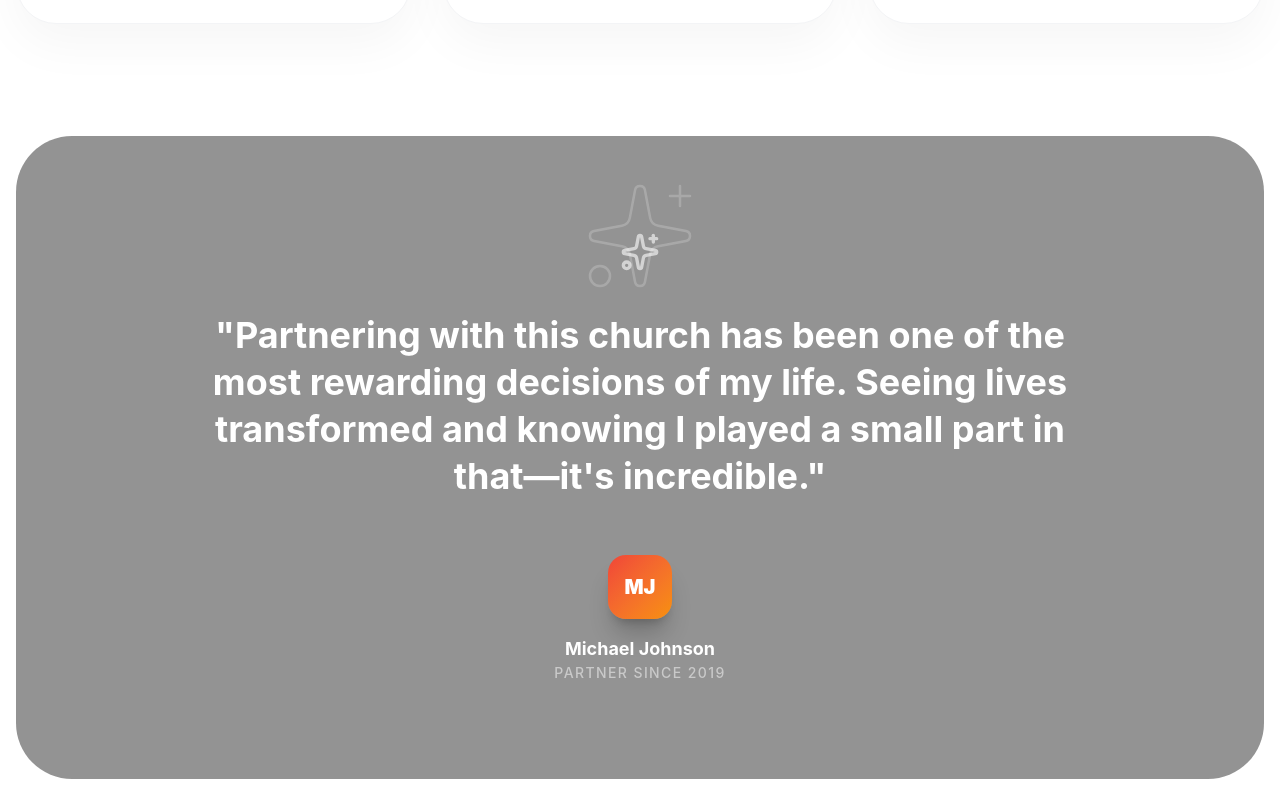
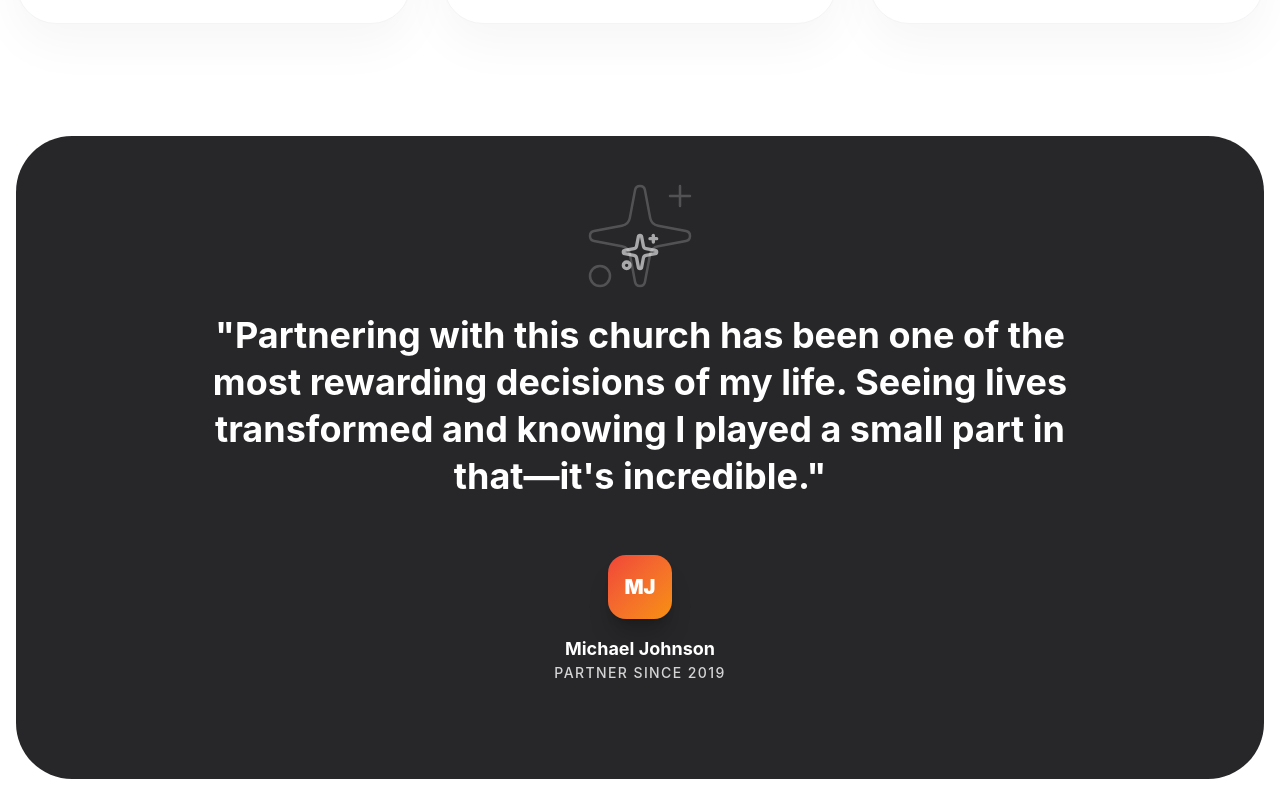
Before and after one commit to okorikokob/teliosis-world-outreach, a Next.js app: page / in a window 1280 px wide. Shown: the part 5140-5940 px from the top of the page. Built offline with nearby package versions, Linux system fonts and the light colour scheme.

Commit message:
feat: update Partner Section

```diff
--- a/app/components/PartnerSection.tsx
+++ b/app/components/PartnerSection.tsx
@@ -1,6 +1,6 @@
+import Link from "next/link";
 import { Heart, DollarSign, Box, Users, ArrowRight, Sparkles } from "lucide-react";
 
-export default function PartnerSection() {
 const cards = [
   {
     title: "Give",
@@ -8,6 +8,7 @@ export default function PartnerSection() {
     icon: <DollarSign className="h-7 w-7 text-white" />,
     iconBg: "bg-[#D92D20]", // Vibrant Red
     btnText: "Give Now",
+    href: "/give",
   },
   {
     title: "Serve",
@@ -15,6 +16,7 @@ export default function PartnerSection() {
     icon: <Box className="h-7 w-7 text-white" />,
     iconBg: "bg-[#2970FF]", // Vibrant Blue
     btnText: "Find Your Team",
+    href: "/serve",
   },
   {
     title: "Partner",
@@ -22,9 +24,11 @@ export default function PartnerSection() {
     icon: <Heart className="h-7 w-7 text-white" />,
     iconBg: "bg-[#F79009]", // Vibrant Orange
     btnText: "Become a Partner",
+    href: "/partner",
   },
 ];
 
+export default function PartnerSection() {
   return (
     <section className="relative overflow-hidden bg-white py-24 lg:py-32">
       {/* Background Glow - Top Left */}
@@ -63,16 +67,19 @@ export default function PartnerSection() {
               <p className="mb-10 flex-grow text-[15px] leading-relaxed text-gray-500">{card.description}</p>
 
               {/* Dark Action Button */}
-              <button className="flex w-full items-center justify-center gap-2 rounded-2xl bg-[#1D1B18] py-4.5 text-sm font-bold text-white transition-all hover:bg-zinc-800 active:scale-[0.98]">
+              <Link
+                href={card.href}
+                className="flex w-full items-center justify-center gap-2 rounded-2xl bg-[#1D1B18] py-4.5 text-sm font-bold text-white transition-all hover:bg-zinc-800 active:scale-[0.98]"
+              >
                 {card.btnText}
                 <ArrowRight size={18} />
-              </button>
+              </Link>
             </div>
           ))}
         </div>
 
         {/* --- Testimonial Section --- */}
-        <div className="relative overflow-hidden rounded-[3.5rem] bg-[#939393] px-6 py-20 text-center text-white md:px-20 lg:py-24">
+        <div className="relative overflow-hidden rounded-[3.5rem] bg-zinc-800 px-6 py-20 text-center text-white md:px-20 lg:py-24">
           {/* Subtle Sparkle Background Decoration */}
           <div className="absolute top-10 left-1/2 -translate-x-1/2 opacity-20">
             <Sparkles size={120} strokeWidth={0.5} />
@@ -83,7 +90,7 @@ export default function PartnerSection() {
               <Sparkles size={40} />
             </div>
 
-            <blockquote className="mx-auto max-w-4xl text-2xl leading-[1.3] font-bold md:text-4xl">
+            <blockquote className="mx-auto max-w-4xl text-2xl leading-[1.3] font-bold text-white md:text-4xl">
               "Partnering with this church has been one of the most rewarding decisions of my life. Seeing lives
               transformed and knowing I played a small part in that—it's incredible."
             </blockquote>
@@ -94,8 +101,8 @@ export default function PartnerSection() {
                 MJ
               </div>
               <div>
-                <p className="text-lg font-bold">Michael Johnson</p>
-                <p className="text-sm font-medium tracking-widest text-white/50 uppercase">Partner since 2019</p>
+                <p className="text-lg font-bold text-white">Michael Johnson</p>
+                <p className="text-sm font-medium tracking-widest text-white/80 uppercase">Partner since 2019</p>
               </div>
             </div>
           </div>
```
Lines whose indentation alone changed are shown as unchanged.
